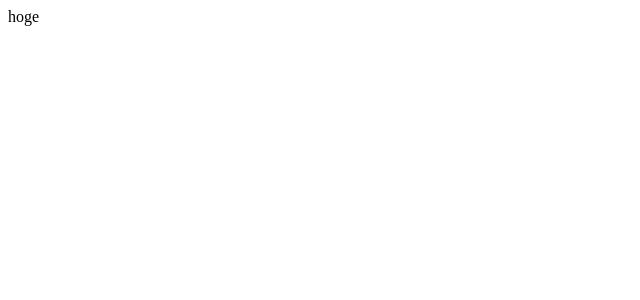
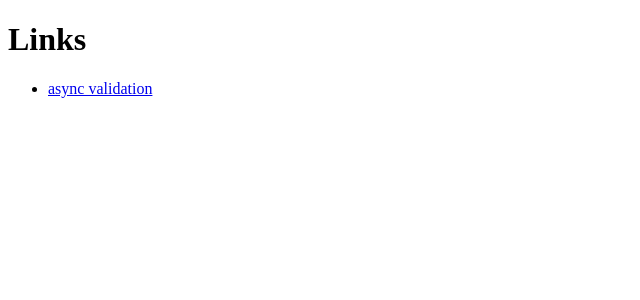
Before and after one commit to torikatsupg/next-playground, a Next.js app: page / in a window 1280 px wide. Shown: the top 300 px of the page, without its empty margins (0-640 px from the left). Built offline with nearby package versions, Linux system fonts and the light colour scheme.

Commit message:
chroe: add link to playground

```diff
--- a/src/pages/_document.tsx
+++ b/src/pages/_document.tsx
@@ -3,7 +3,10 @@ import { Head, Html, Main, NextScript } from "next/document";
 export default function Document() {
   return (
     <Html lang="en">
-			<Head />
+      <Head>
+        <meta name="google" content="notranslate" />
+      </Head>
+
       <body>
         <Main />
         <NextScript />
--- a/src/pages/index.tsx
+++ b/src/pages/index.tsx
@@ -1,14 +1,19 @@
 import { Inter } from "next/font/google";
-import Image from "next/image";
+import Link from "next/link";
 import { use, useState } from "react";
 
 const inter = Inter({ subsets: ["latin"] });
 
 export default function Home() {
-	const [state, setState] = useState(0);
-	return (
-		<main>
-			<div>hoge</div>
-		</main>
-	);
+  const [state, setState] = useState(0);
+  return (
+    <main>
+      <h1>Links</h1>
+      <ul>
+        <li>
+          <Link href="/playground/async_validation">{"async validation"}</Link>
+        </li>
+      </ul>
+    </main>
+  );
 }
```
Lines whose indentation alone changed are shown as unchanged.
